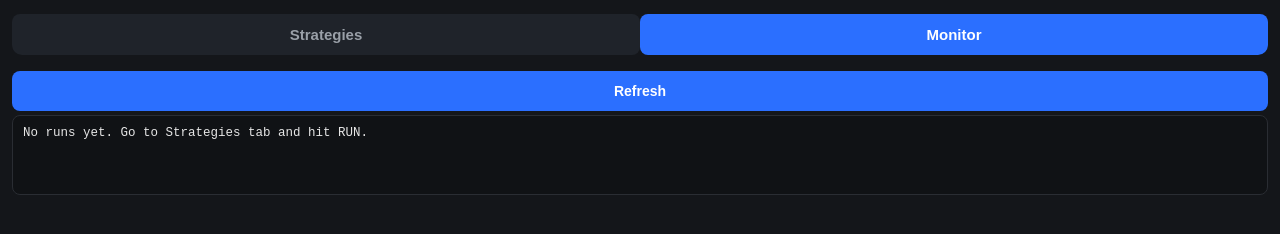
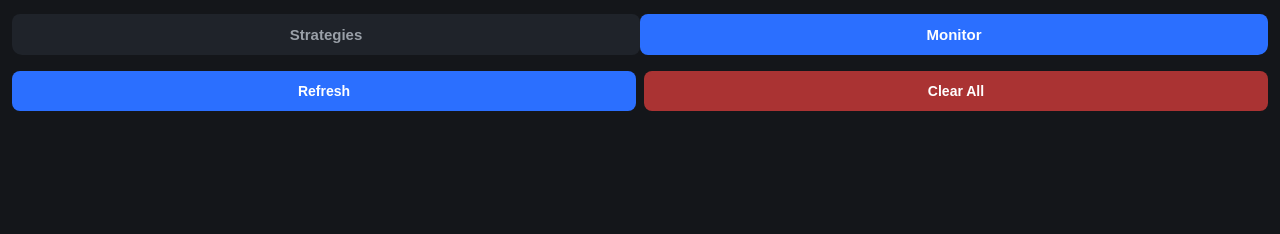
Before and after one commit to ridboy-design/Rid-Trade, a plain HTML site: page index.html in a window 1280 px wide. Both pictures are taken after a click on the button "Monitor". Drawn offline with Linux system fonts and the light colour scheme.

Commit message:
index.html

```diff
--- a/index.html
+++ b/index.html
@@ -56,8 +56,11 @@
 </div>
 
 <div id="monitor" class="tab-content">
-  <button id="refreshBtn">Refresh</button>
-  <pre id="monitorOutput" class="output"></pre>
+  <div class="row">
+    <button id="refreshBtn">Refresh</button>
+    <button id="clearAllBtn" class="danger">Clear All</button>
+  </div>
+  <div id="monitorList"></div>
 </div>
 
 <script src="engine.js"></script>
```
